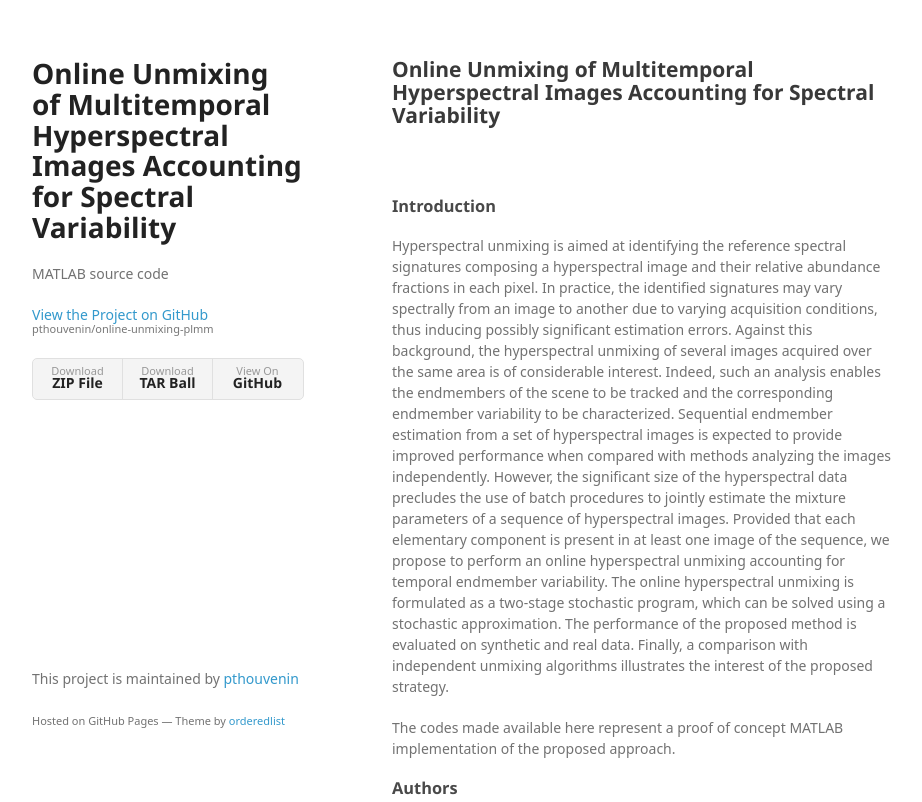
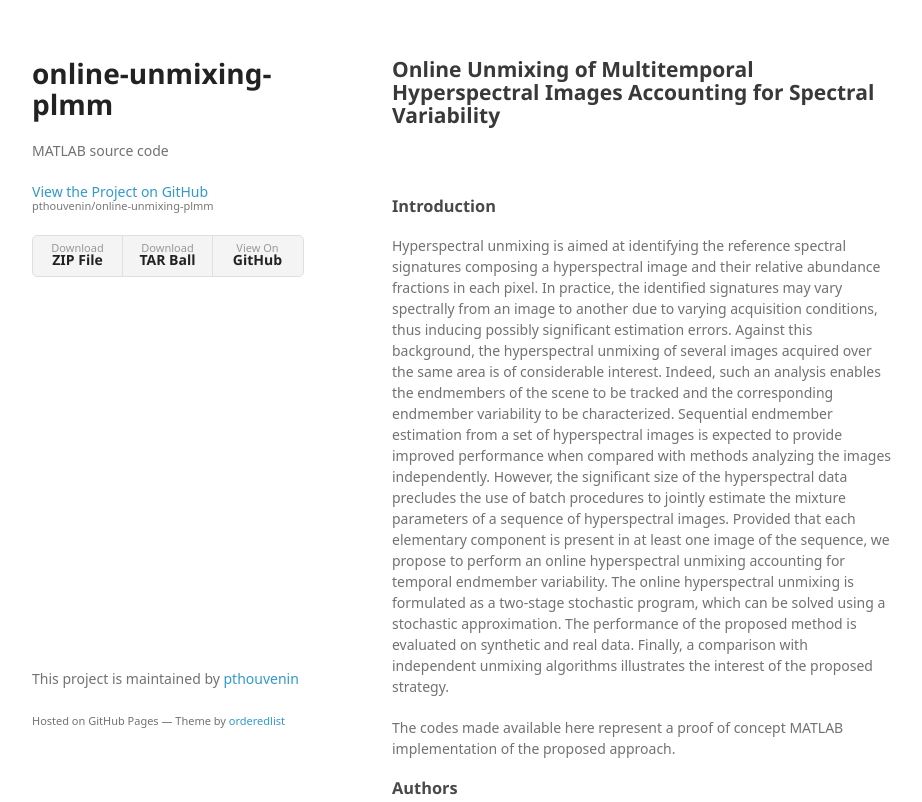
Before and after one commit to pthouvenin/online-unmixing-plmm, a plain HTML site: page index.html in a window 1280 px wide. Shown: the top 802 px of the page, without its empty margins (178-1100 px from the left). Drawn offline with Linux system fonts and the light colour scheme; a web font is replaced by a local one.

Commit message:
Update index.html

```diff
--- a/index.html
+++ b/index.html
@@ -15,7 +15,7 @@
   <body>
     <div class="wrapper">
       <header>
-        <h1>Online Unmixing of Multitemporal Hyperspectral Images Accounting for Spectral Variability</h1>
+        <h1>online-unmixing-plmm</h1>
         <p>MATLAB source code</p>
 
         <p class="view"><a href="https://github.com/pthouvenin/online-unmixing-plmm.git">View the Project on GitHub <small>pthouvenin/online-unmixing-plmm</small></a></p>
```
